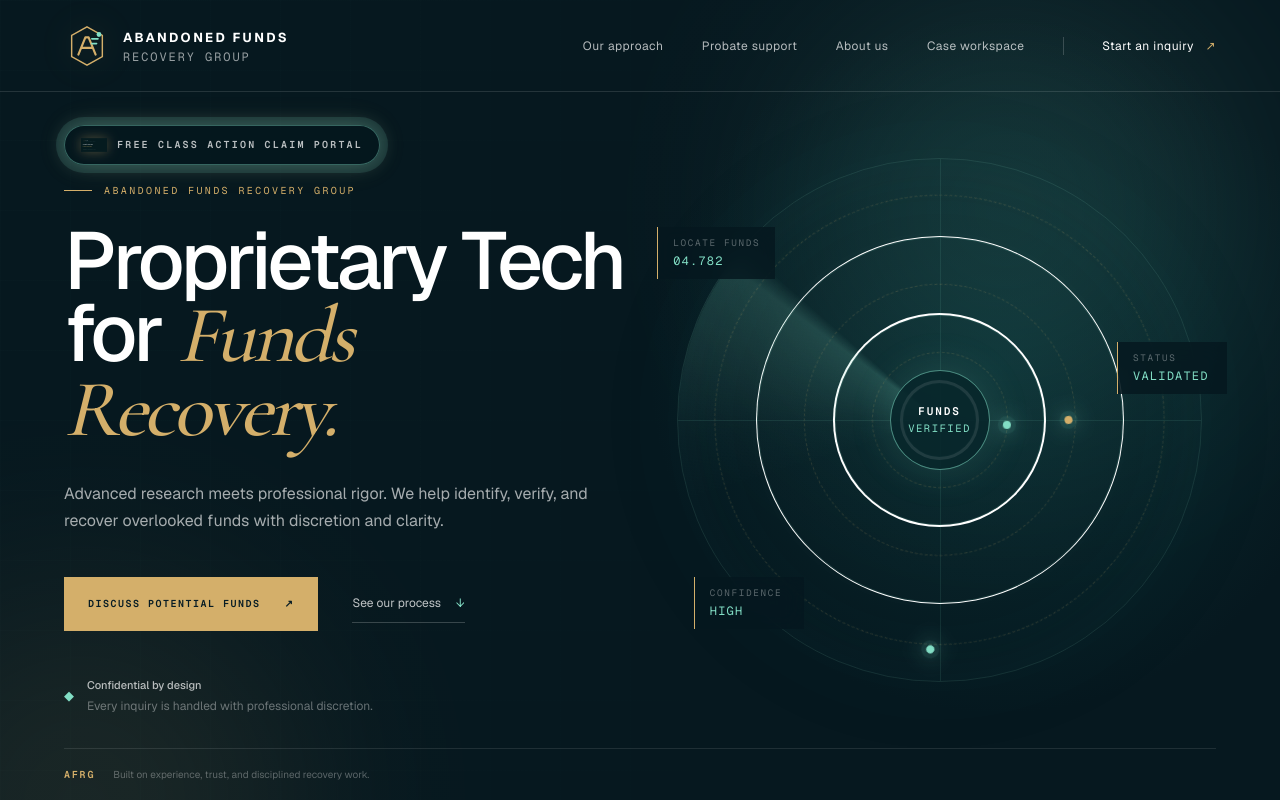
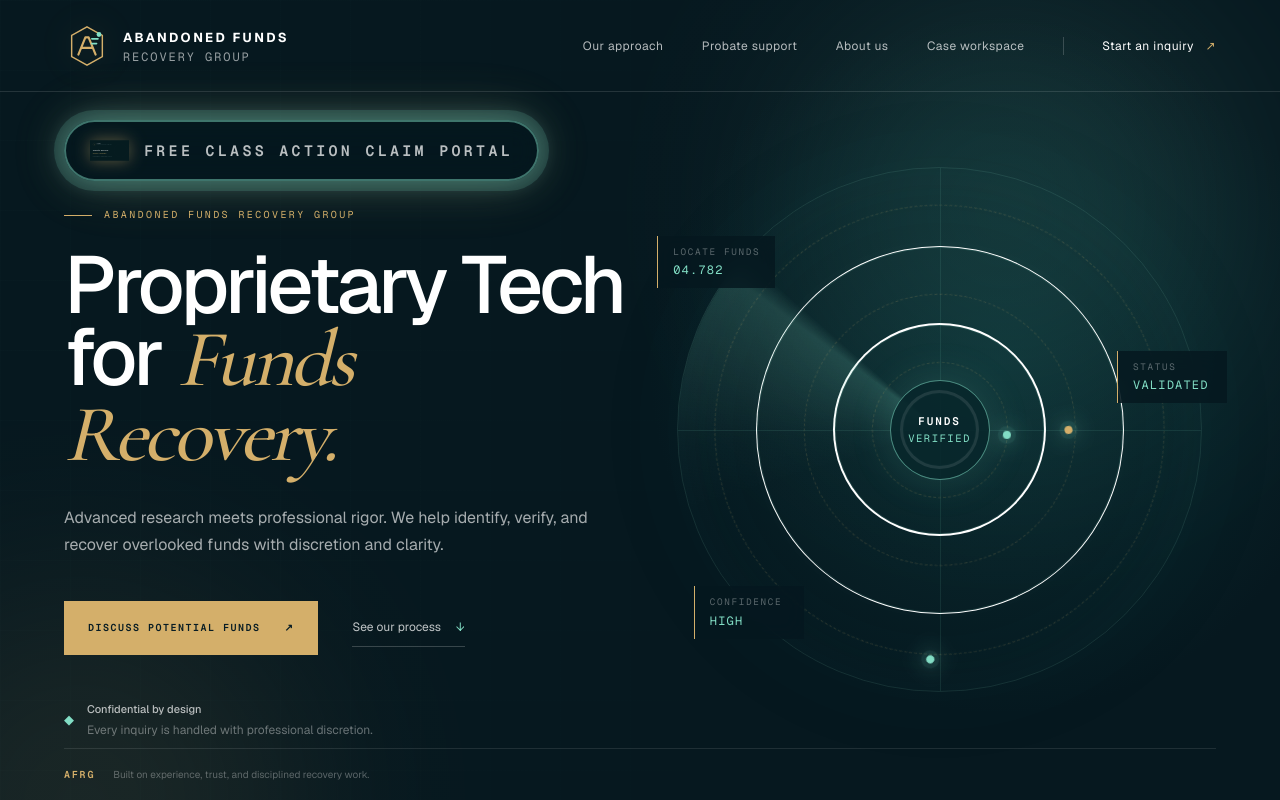
Before and after one commit to pranay123-stack/lost-assests-landingpage, a Next.js app: page / in a window 1280 px wide. Shown: the top 800 px of the page. Built offline with nearby package versions, Linux system fonts and the light colour scheme.

Commit message:
style: scale badge 50% larger with intense gold glow
- Badge: 26px->39px logo, 10px->15px gap, 6px->9px padding, 10px->15px font
- Box-shadow: triple-layer gold glow (30px, 64px, 80px spread at peak)
- Border: 1.5px->2px for more visual weight
- Reduced-motion state also intensified

```diff
--- a/app/globals.css
+++ b/app/globals.css
@@ -41,30 +41,32 @@ nav > a:hover { color: white; }
 .glow-one { background: var(--mint); top: 0; right: 5%; }
 .glow-two { background: var(--gold); bottom: -25%; left: -10%; }
 .hero-copy { position: relative; z-index: 3; max-width: 780px; padding-right: 30px; }
-/* ===== Flashing Class Action Claim Portal Badge ===== */
+/* ===== Flashing Class Action Claim Portal Badge (scaled 1.5x + intense gold glow) ===== */
 .hero-badge {
   display: inline-flex;
   align-items: center;
-  gap: 10px;
-  padding: 6px 16px;
-  border: 1.5px solid rgba(212, 175, 106, .5);
-  border-radius: 32px;
-  background: rgba(6, 24, 31, .72);
-  backdrop-filter: blur(12px);
-  -webkit-backdrop-filter: blur(12px);
-  box-shadow: 0 0 0 0 rgba(212, 175, 106, .6);
+  gap: 15px;      /* was 10px → 15px (+50%) */
+  padding: 9px 24px;  /* was 6px 16px → 9px 24px (+50%) */
+  border: 2px solid rgba(212, 175, 106, .6);  /* thicker border */
+  border-radius: 40px;
+  background: rgba(6, 24, 31, .8);
+  backdrop-filter: blur(14px);
+  -webkit-backdrop-filter: blur(14px);
+  box-shadow: 0 0 0 0 rgba(212, 175, 106, .8),         /* brighter inner glow */
+              0 0 30px rgba(212, 175, 106, .45),        /* constant outer gold glow */
+              0 0 64px rgba(212, 175, 106, .22);       /* wide gold halo */
   animation: flash-glow 3s ease-in-out 2.5s infinite;
-  margin-bottom: 20px;
+  margin-bottom: 28px;  /* was 20px → 28px */
 }
 
 .badge-logo {
-  width: 26px;
-  height: 26px;
-  filter: drop-shadow(0 0 6px rgba(212, 175, 106, .5));
+  width: 39px;   /* was 26px → 39px (+50%) */
+  height: 39px;
+  filter: drop-shadow(0 0 8px rgba(212, 175, 106, .6));
 }
 
 .badge-text {
-  font: 600 10px/1 var(--font-geist-mono), monospace;
+  font: 600 15px/1 var(--font-geist-mono), monospace;  /* was 10px → 15px (+50%) */
   letter-spacing: .22em;
   text-transform: uppercase;
   color: #fff;
@@ -74,25 +76,30 @@ nav > a:hover { color: white; }
 /* Flash animation: border glow pulse + text brightness flicker */
 @keyframes flash-glow {
   0%, 100% {
-    border-color: rgba(212, 175, 106, .2);
-    box-shadow: 0 0 0 0px rgba(212, 175, 106, .3),
-                0 0 12px rgba(212, 175, 106, .2);
+    border-color: rgba(212, 175, 106, .3);
+    box-shadow: 0 0 0 0px rgba(212, 175, 106, .5),
+                0 0 30px rgba(212, 175, 106, .35),
+                0 0 64px rgba(212, 175, 106, .18);
   }
   48% {
-    border-color: rgba(130, 222, 197, .55);
-    box-shadow: 0 0 0 8px rgba(130, 222, 197, .18),
-                0 0 18px rgba(130, 222, 197, .35),
-                0 0 32px rgba(212, 175, 106, .22);
+    border-color: rgba(130, 222, 197, .65);
+    box-shadow: 0 0 0 10px rgba(130, 222, 197, .22),    /* was 8px  → 10px */
+                0 0 22px rgba(130, 222, 197, .42),       /* was 18px → 22px */
+                0 0 42px rgba(130, 222, 197, .25),       /* was 32px → 42px */
+                0 0 64px rgba(212, 175, 106, .28);       /* persistent gold halo */
   }
   50% {
-    border-color: rgba(212, 175, 106, .75);
-    box-shadow: 0 0 0 12px rgba(212, 175, 106, .32),
-                0 0 22px rgba(212, 175, 106, .44);
+    border-color: rgba(212, 175, 106, .85);
+    box-shadow: 0 0 0 16px rgba(212, 175, 106, .38),     /* was 12px → 16px */
+                0 0 28px rgba(212, 175, 106, .52),       /* was 22px → 28px */
+                0 0 48px rgba(212, 175, 106, .32),       /* was 32px → 48px */
+                0 0 80px rgba(212, 175, 106, .18);       /* wide gold flare */
   }
   52% {
-    border-color: rgba(130, 222, 197, .38);
-    box-shadow: 0 0 0 6px rgba(130, 222, 197, .14),
-                0 0 16px rgba(130, 222, 197, .24);
+    border-color: rgba(130, 222, 197, .45);
+    box-shadow: 0 0 0 8px rgba(130, 222, 197, .16),      /* was 6px  → 8px */
+                0 0 18px rgba(130, 222, 197, .26),       /* was 16px → 18px */
+                0 0 64px rgba(212, 175, 106, .22);
   }
 }
 
@@ -113,8 +120,8 @@ nav > a:hover { color: white; }
   .hero-badge,
   .flashing-badge {
     animation: none;
-    border-color: rgba(212, 175, 106, .4) !important;
-    box-shadow: 0 0 0 0 rgba(212, 175, 106, .2) !important;
+    border-color: rgba(212, 175, 106, .5) !important;
+    box-shadow: 0 0 0 0 rgba(212, 175, 106, .3) !important;
   }
 }
 
```
